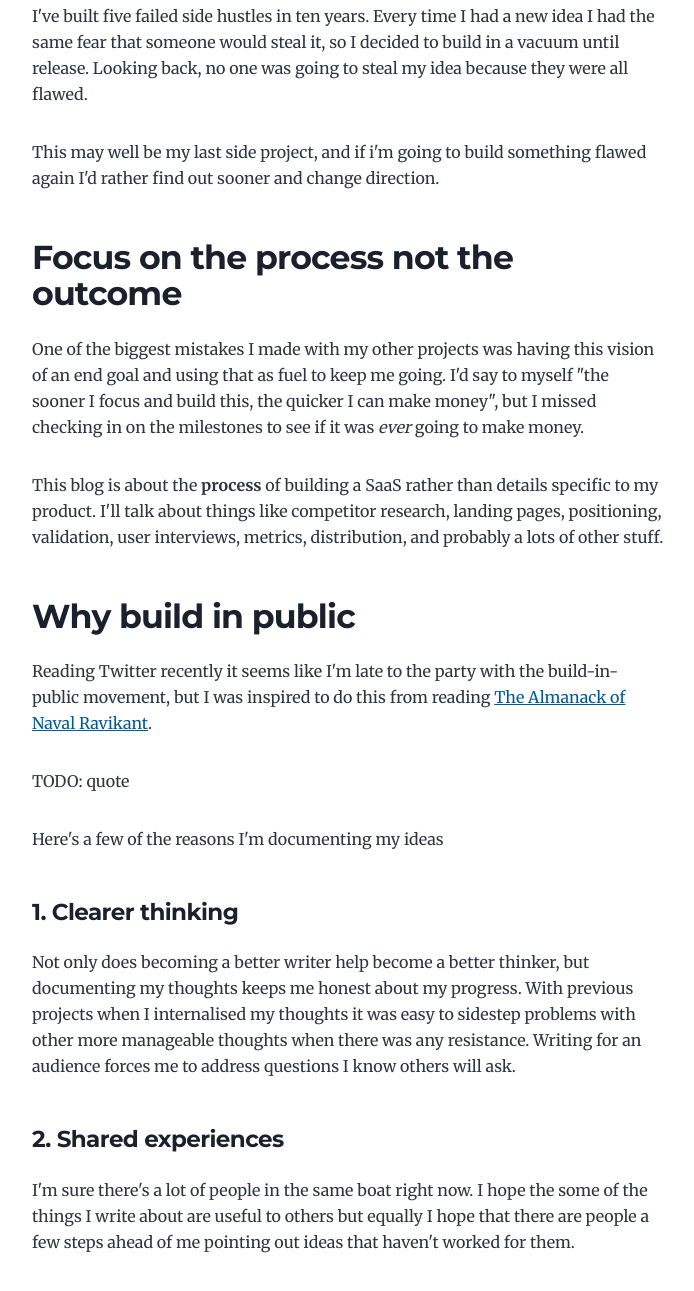
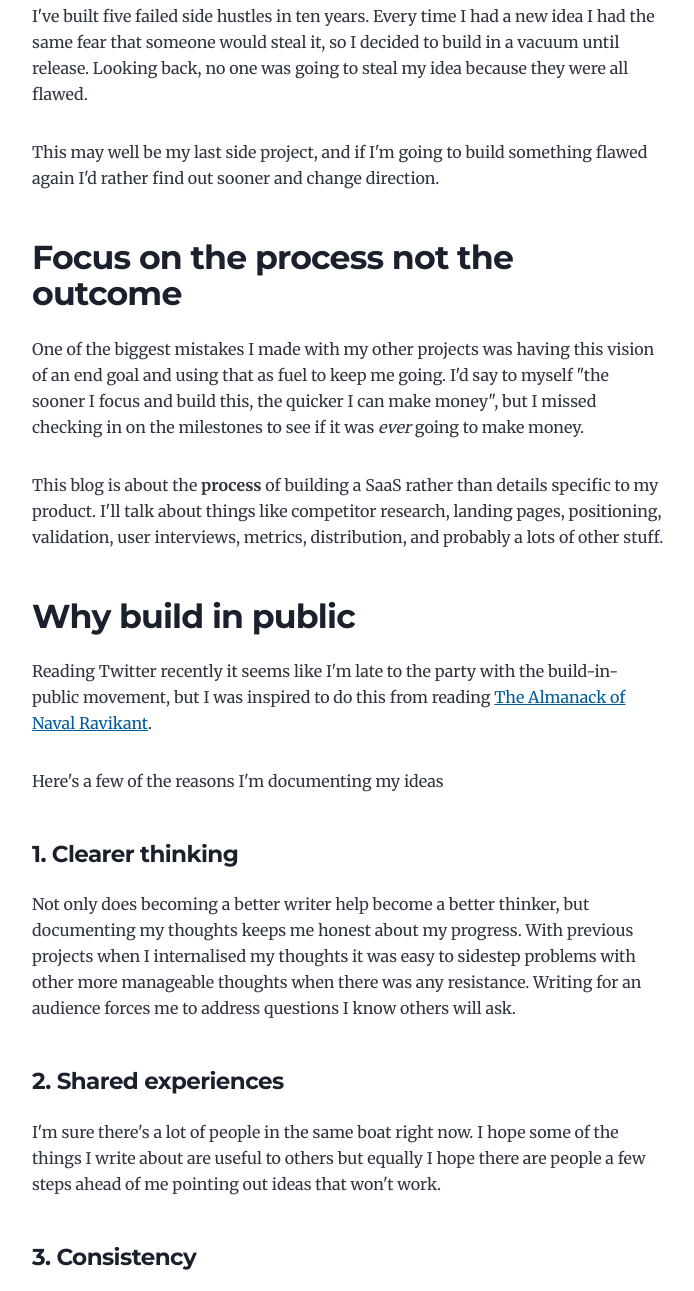
Before and after one commit to jamesreilly5/jamesreilly5.github.io, a Gatsby site: page /why-build-a-saas-and-share-revenue-in-public/ in a window 1280 px wide. Shown: the part 281-1572 px from the top of the page, without its empty margins (292-986 px from the left). Built offline with nearby package versions, Linux system fonts and the light colour scheme; Gatsby itself is replaced by a stand-in of ours.

Commit message:
Fix spelling erros, add more sections

```diff
--- a/content/blog/why-build-a-saas-and-share-revenue-in-public/index.md
+++ b/content/blog/why-build-a-saas-and-share-revenue-in-public/index.md
@@ -6,7 +6,7 @@ description: Why building a SaaS in public and sharing revenue numbers is import
 
 I've built five failed side hustles in ten years. Every time I had a new idea I had the same fear that someone would steal it, so I decided to build in a vacuum until release. Looking back, no one was going to steal my idea because they were all flawed.
 
-This may well be my last side project, and if i'm going to build something flawed again I'd rather find out sooner and change direction.
+This may well be my last side project, and if I'm going to build something flawed again I'd rather find out sooner and change direction.
 
 ## Focus on the process not the outcome
 One of the biggest mistakes I made with my other projects was having this vision of an end goal and using that as fuel to keep me going. I'd say to myself "the sooner I focus and build this, the quicker I can make money", but I missed checking in on the milestones to see if it was _ever_ going to make money.
@@ -16,15 +16,13 @@ This blog is about the **process** of building a SaaS rather than details specif
 ## Why build in public
 Reading Twitter recently it seems like I'm late to the party with the build-in-public movement, but I was inspired to do this from reading [The Almanack of Naval Ravikant](https://www.navalmanack.com/).
 
-TODO: quote
-
 Here's a few of the reasons I'm documenting my ideas
 
 #### 1. Clearer thinking
 Not only does becoming a better writer help become a better thinker, but documenting my thoughts keeps me honest about my progress. With previous projects when I internalised my thoughts it was easy to sidestep problems with other more manageable thoughts when there was any resistance. Writing for an audience forces me to address questions I know others will ask.
 
 #### 2. Shared experiences
-I'm sure there's a lot of people in the same boat right now. I hope the some of the things I write about are useful to others but equally I hope that there are people a few steps ahead of me pointing out ideas that haven't worked for them.
+I'm sure there's a lot of people in the same boat right now. I hope some of the things I write about are useful to others but equally I hope there are people a few steps ahead of me pointing out ideas that won't work.
 
 #### 3. Consistency
 Here's another idea from [Naval](https://twitter.com/naval) but I'm sure it's taken from [Influence: The psychology of persuasion](https://www.amazon.com.au/Influence-Psychology-Persuasion-Business-Essentials-ebook/dp/B002BD2UUC). People want to be consistent with what they say so the more people I tell about my ideas, the more chance I'll be to follow through with them.
@@ -33,3 +31,6 @@ Here's another idea from [Naval](https://twitter.com/naval) but I'm sure it's ta
 Being a maker is tough. When things are going well you're energised and happy to keep going. When things are going badly it's a lonely void of dispair.
 
 I honestly wish I had more people to talk to at the same stage as me to share war stories. If any of this resonates with you then feel free to [reach out on Twitter](https://twitter.com/cosmic_badger).
+
+#### 5. Social Proof
+If I see someone tweet they reached $100 MRR I'm already intrigued. I'll click their profile and see what they're selling. If I someone making over $1,000 MRR and documenting their experiences I'll follow them straight away. Knowing people are paying even a small amount for your SaaS tells people your service is valuable. Knowing people are paying a lot for your SaaS tells people your _ideas_ are valuable.
```
